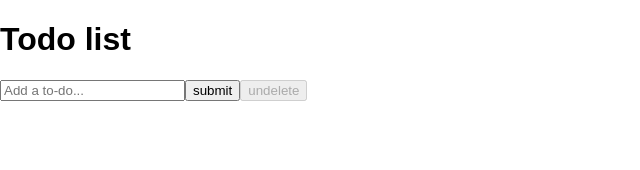
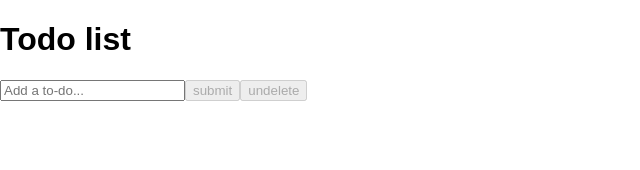
Before and after one commit to meloncatty/react-linked-list, a React (Create React App) app: page / in a window 1280 px wide. Shown: the top 170 px of the page, without its empty margins (0-640 px from the left). Built offline with nearby package versions, Linux system fonts and the light colour scheme.

Commit message:
add disable state to buttons

```diff
--- a/src/App.js
+++ b/src/App.js
@@ -5,10 +5,12 @@ import './App.css'
 import actions from './actions/actions.js'
 import { connect } from 'react-redux'
 
-export const App = ({ submitTodo, todos, deleteTodo, undeleteTodo }) => (
+export const App = ({ submitTodo, todos, deleteTodo, undeleteTodo, disableTodo, disableUndelete, watchInput }) => (
   <div>
     <h1>Todo list</h1>
-    <ToDo submitTodo={submitTodo} undeleteTodo={undeleteTodo} />
+    <ToDo submitTodo={submitTodo} undeleteTodo={undeleteTodo}
+          disableTodo={disableTodo} disableUndelete={disableUndelete}
+          watchInput={watchInput}/>
     <TodoList todos={todos} deleteTodo={deleteTodo} />
   </div>
 )
@@ -27,6 +29,10 @@ const mapDispatchToProps = dispatch => ({
 
   undeleteTodo: () => {
     dispatch(actions.undeleteTodo())
+  },
+
+  watchInput: (inputText) => {
+    dispatch(actions.watchInput(inputText))
   }
 })
 
--- a/src/actions/actions.js
+++ b/src/actions/actions.js
@@ -27,6 +27,13 @@ const actions = {
     return {
       type: types.UNDELETE_TODO
     }
+  },
+
+  watchInput (inputText) {
+    return {
+      type: types.WATCH_INPUT,
+      inputText
+    }
   }
 }
 
--- a/src/components/ToDo.js
+++ b/src/components/ToDo.js
@@ -1,6 +1,6 @@
 import React from 'react'
 
-const ToDo = ({submitTodo, undeleteTodo}) => {
+const ToDo = ({submitTodo, undeleteTodo, disableTodo, disableUndelete, watchInput}) => {
   let input
 
   return (
@@ -18,16 +18,18 @@ const ToDo = ({submitTodo, undeleteTodo}) => {
           ref={(element) => {
             input = element
           }}
+          onChange={() => watchInput(input.value)}
         />
         <button
           className='submit-todo'
-          type='submit'>
+          type='submit'
+          disabled={disableTodo}>
           submit
         </button>
         <button
           className='undelete-todo'
           onClick={() => undeleteTodo()}
-          disabled>
+          disabled={disableUndelete}>
           undelete
         </button>
       </form>
--- a/src/constants/constants.js
+++ b/src/constants/constants.js
@@ -1,7 +1,8 @@
 const types = {
   SUBMIT_TODO: 'SUBMIT_TODO',
   DELETE_TODO: 'DELETE_TODO',
-  UNDELETE_TODO: 'UNDELETE_TODO'
+  UNDELETE_TODO: 'UNDELETE_TODO',
+  WATCH_INPUT: 'WATCH_INPUT'
 }
 
 export default types
--- a/src/reducer/reducer.js
+++ b/src/reducer/reducer.js
@@ -2,7 +2,9 @@ import types from '../constants/constants.js'
 
 export const initialState = {
   todos: [],
-  deleted: {}
+  deleted: {},
+  disableTodo: true,
+  disableUndelete: true
 }
 
 export const reducer = (state = initialState, action) => {
@@ -16,7 +18,8 @@ export const reducer = (state = initialState, action) => {
             id: action.id,
             text: action.text
           }
-        ]
+        ],
+        disableTodo: true
       }
 
     case types.DELETE_TODO:
@@ -27,7 +30,8 @@ export const reducer = (state = initialState, action) => {
             todo.id !== action.id
           ))
         ],
-        deleted: state.todos.filter(todo => todo.id === action.id)[0]
+        deleted: state.todos.filter(todo => todo.id === action.id)[0],
+        disableUndelete: false
       }
 
     case types.UNDELETE_TODO:
@@ -37,8 +41,22 @@ export const reducer = (state = initialState, action) => {
           ...state.todos,
           state.deleted
         ],
-        deleted: {}
+        deleted: {},
+        disableUndelete: true
       }
+
+    case types.WATCH_INPUT:
+      if(action.inputText) {
+        return {
+          ...state,
+          disableTodo: false
+        }
+      }
+      return {
+        ...state,
+        disableTodo: true
+      }
+
 
     default:
       return state
```
Also changed, not shown: 2 other files (tests, documents, lock files or other folders).
